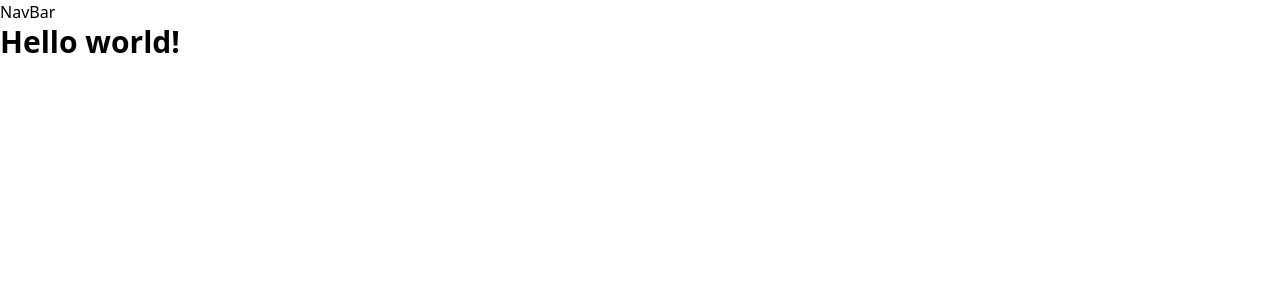
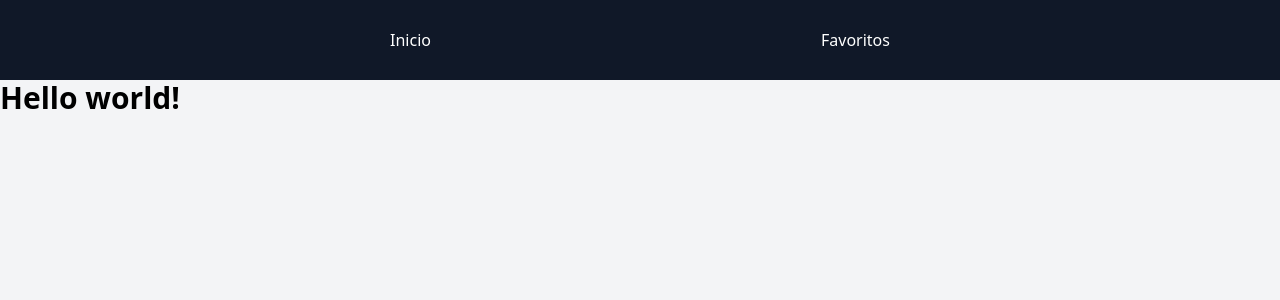
Before and after one commit to PatricioRodriguez080/API-Rick-y-Morty, a Next.js app: page / in a window 1280 px wide. Shown: the top 300 px of the page. Built offline with nearby package versions, Linux system fonts and the light colour scheme.

Commit message:
Creacion de peticion de personajes y su propia interfaz

```diff
--- a/Components/NavBar.tsx
+++ b/Components/NavBar.tsx
@@ -1,6 +1,15 @@
+import Link from "next/link"
+
 const NavBar = () => {
     return (
-        <div>NavBar</div>
+        <nav className="bg-gray-900 text-white py-7 flex justify-evenly align-middle">
+            <Link href={"/"} className="cursor-pointer hover:text-gray-200">
+                Inicio
+            </Link>
+            <Link href={"/favoritos"} className="cursor-pointer hover:text-gray-200">
+                Favoritos
+            </Link>
+        </nav>
     )
 }
 
--- a/src/app/layout.tsx
+++ b/src/app/layout.tsx
@@ -17,7 +17,7 @@ export default function RootLayout({
 
       <NavBar />
 
-      <body>
+      <body className="bg-gray-100">
         {children}
       </body>
     </html>
--- /dev/null
+++ b/src/services/RickAndMortyService.ts
@@ -0,0 +1,12 @@
+import { Character } from "../types/RickAndMortyTypes"
+
+export const getCharacters = async (): Promise<Character[] | null> => {
+    try {
+        const response = await fetch("https://rickandmortyapi.com/api/character")
+        const data = await response.json()
+        return data.results
+    } catch (error) {
+        console.log(error)
+        return null
+    }
+}
--- /dev/null
+++ b/src/types/RickAndMortyTypes.ts
@@ -0,0 +1,20 @@
+export interface Character {
+    id: number;
+    name: string;
+    status: "Alive" | "Dead" | "unknown";
+    species: string;
+    type: string;
+    gender: "Male" | "Female" | "Genderless" | "unknown";
+    origin: {
+        name: string;
+        url: string;
+    };
+    location: {
+        name: string;
+        url: string;
+    };
+    image: string;
+    episode: string[];
+    url: string;
+    created: string;
+}
```
